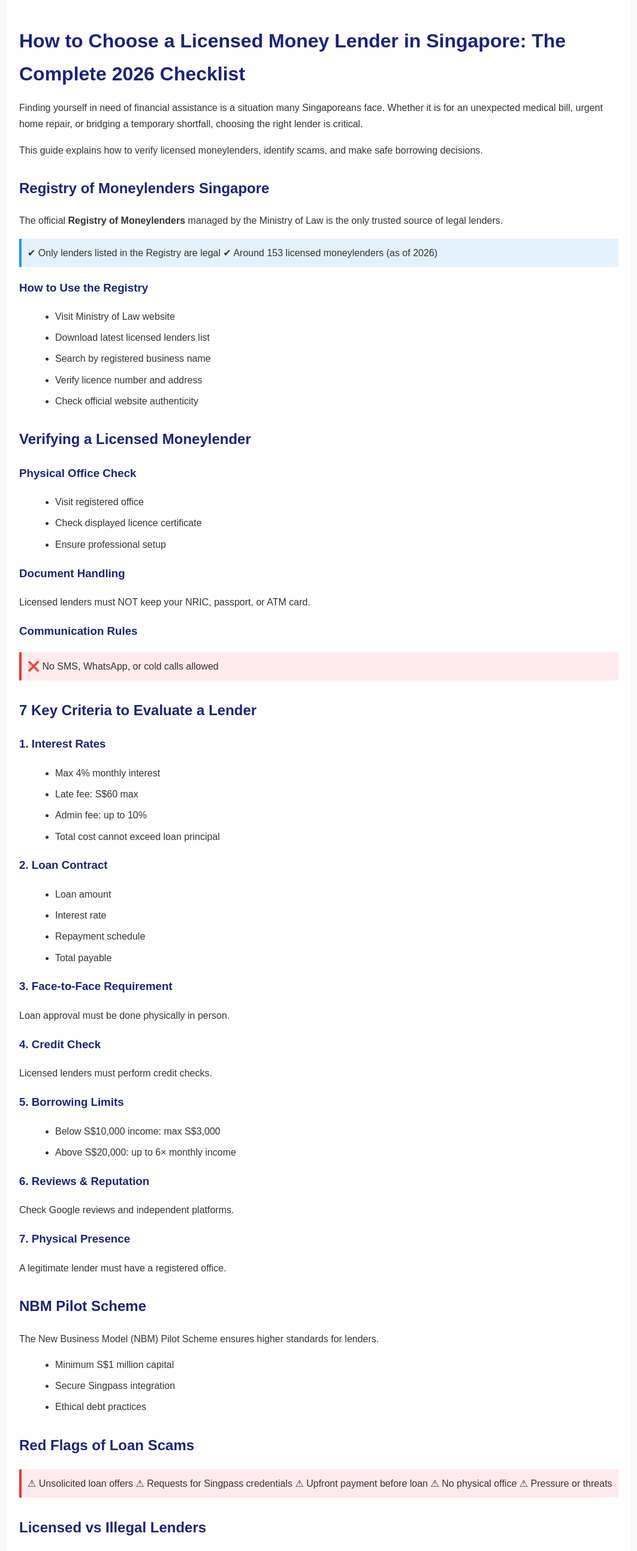
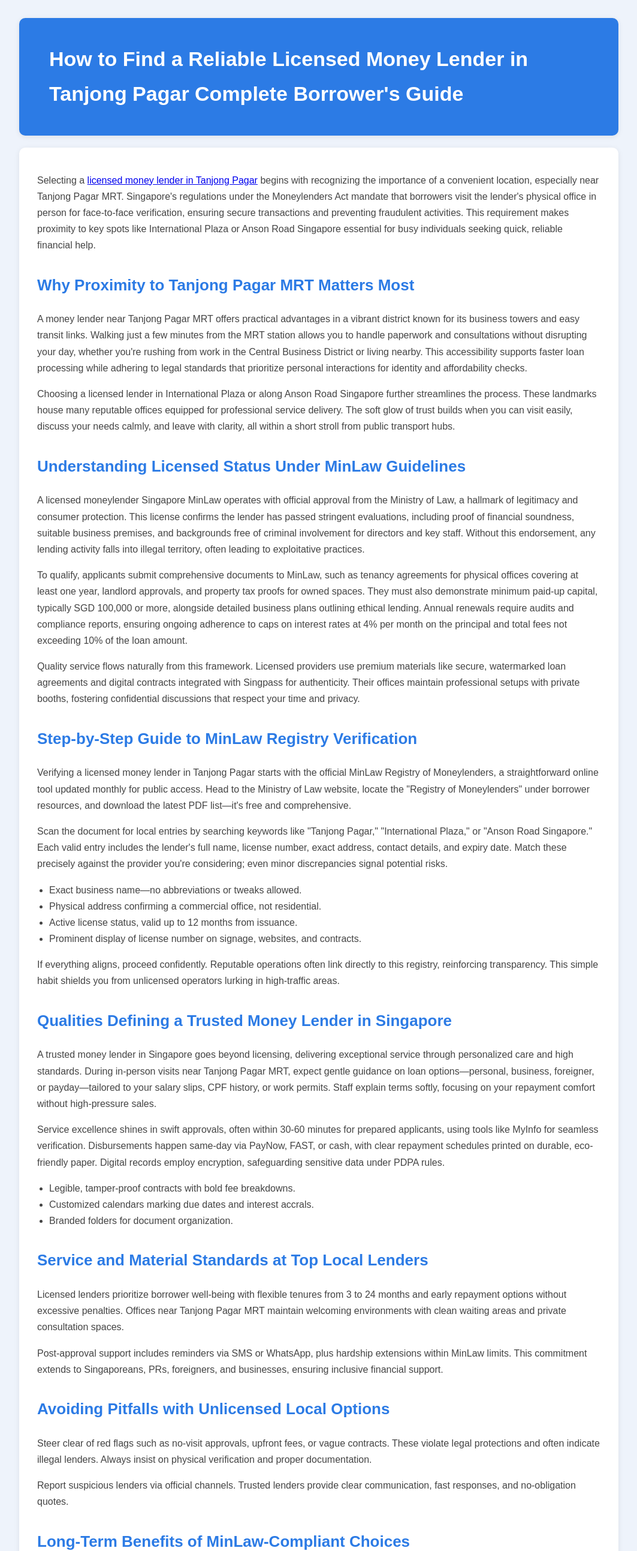
Before and after one commit to delldelllatitude131-sys/monetlender, a plain HTML site: page index.html in a window 1280 px wide. Shown: the top 2585 px of the page at 60% size, without its empty margins (108-1171 px from the left). Drawn offline with Linux system fonts and the light colour scheme.

Commit message:
Update index.html

```diff
--- a/index.html
+++ b/index.html
@@ -3,201 +3,142 @@
 <head>
 <meta charset="UTF-8">
 <meta name="viewport" content="width=device-width, initial-scale=1.0">
-    <title>How to Choose a Licensed Money Lender in Singapore (2026 Checklist)</title>
+
 <style>
     body {
         font-family: Arial, sans-serif;
-            line-height: 1.7;
+        background: #eef3fb; /* New soft blue theme */
         margin: 0;
         padding: 0;
-            background: #f9f9f9;
-            color: #333;
+        line-height: 1.7;
     }
     .container {
+        width: 80%;
         max-width: 1000px;
-            margin: auto;
-            padding: 20px;
-            background: #fff;
+        margin: 30px auto;
     }
-        h1, h2, h3 {
-            color: #1a237e;
+    .title-box {
+        background: #2c7be5;
+        padding: 40px 50px;
+        border-radius: 10px;
+        box-shadow: 0 2px 10px rgba(0,0,0,0.08);
+        margin-bottom: 20px;
     }
     h1 {
-            margin-bottom: 10px;
+        margin: 0;
+        font-size: 34px;
+        color: #ffffff;
+    }
+    .blog-box {
+        background: white;
+        padding: 25px 30px;
+        border-radius: 10px;
+        box-shadow: 0 2px 10px rgba(0,0,0,0.08);
     }
     h2 {
         margin-top: 30px;
+        font-size: 26px;
+        color: #2c7be5;
+    }
+    p, li {
+        font-size: 16px;
+        color: #444;
     }
     ul {
-            margin-left: 20px;
+        padding-left: 20px;
     }
-        li {
-            margin-bottom: 8px;
-        }
-        .highlight {
-            background: #e3f2fd;
-            padding: 10px;
-            border-left: 4px solid #2196f3;
-            margin: 15px 0;
-        }
-        .warning {
-            background: #ffebee;
-            padding: 10px;
-            border-left: 4px solid #e53935;
-            margin: 15px 0;
-        }
-        footer {
-            margin-top: 40px;
-            padding-top: 20px;
-            border-top: 1px solid #ddd;
-            font-size: 14px;
-            color: #666;
+</style>
+
+<style>
+#progressBar{
+    position:fixed;
+    top:0;
+    left:0;
+    height:5px;
+    width:0;
+    background:#2c7be5;
+    z-index:9999;
 }
 </style>
 </head>
+
 <body>
+
+<div id="progressBar"></div>
+
+<script>
+window.addEventListener('scroll',function(){
+ let h=document.documentElement;
+ let sc=(h.scrollTop)/(h.scrollHeight-h.clientHeight)*100;
+ document.getElementById('progressBar').style.width=sc+'%';
+});
+</script>
 
 <div class="container">
 
-    <h1>How to Choose a Licensed Money Lender in Singapore: The Complete 2026 Checklist</h1>
+    <div class="title-box">
+        <h1>How to Find a Reliable Licensed Money Lender in Tanjong Pagar Complete Borrower's Guide</h1>
+    </div>
 
-    <p>
-        Finding yourself in need of financial assistance is a situation many Singaporeans face. Whether it is for an unexpected medical bill, urgent home repair, or bridging a temporary shortfall, choosing the right lender is critical.
+    <div class="blog-box">
+
+<p>Selecting a <a href="https://www.credit21.com.sg/">licensed money lender in Tanjong Pagar</a> begins with recognizing the importance of a convenient location, especially near Tanjong Pagar MRT. Singapore's regulations under the Moneylenders Act mandate that borrowers visit the lender's physical office in person for face-to-face verification, ensuring secure transactions and preventing fraudulent activities. This requirement makes proximity to key spots like International Plaza or Anson Road Singapore essential for busy individuals seeking quick, reliable financial help.</p>
+
+<h2>Why Proximity to Tanjong Pagar MRT Matters Most</h2>
+<p>A money lender near Tanjong Pagar MRT offers practical advantages in a vibrant district known for its business towers and easy transit links. Walking just a few minutes from the MRT station allows you to handle paperwork and consultations without disrupting your day, whether you're rushing from work in the Central Business District or living nearby. This accessibility supports faster loan processing while adhering to legal standards that prioritize personal interactions for identity and affordability checks.</p>
+
+<p>Choosing a licensed lender in International Plaza or along Anson Road Singapore further streamlines the process. These landmarks house many reputable offices equipped for professional service delivery. The soft glow of trust builds when you can visit easily, discuss your needs calmly, and leave with clarity, all within a short stroll from public transport hubs.</p>
+
+<h2>Understanding Licensed Status Under MinLaw Guidelines</h2>
+<p>A licensed moneylender Singapore MinLaw operates with official approval from the Ministry of Law, a hallmark of legitimacy and consumer protection. This license confirms the lender has passed stringent evaluations, including proof of financial soundness, suitable business premises, and backgrounds free of criminal involvement for directors and key staff. Without this endorsement, any lending activity falls into illegal territory, often leading to exploitative practices.</p>
+
+<p>To qualify, applicants submit comprehensive documents to MinLaw, such as tenancy agreements for physical offices covering at least one year, landlord approvals, and property tax proofs for owned spaces. They must also demonstrate minimum paid-up capital, typically SGD 100,000 or more, alongside detailed business plans outlining ethical lending. Annual renewals require audits and compliance reports, ensuring ongoing adherence to caps on interest rates at 4% per month on the principal and total fees not exceeding 10% of the loan amount.</p>
+
+<p>Quality service flows naturally from this framework. Licensed providers use premium materials like secure, watermarked loan agreements and digital contracts integrated with Singpass for authenticity. Their offices maintain professional setups with private booths, fostering confidential discussions that respect your time and privacy.</p>
+
+<h2>Step-by-Step Guide to MinLaw Registry Verification</h2>
+<p>Verifying a licensed money lender in Tanjong Pagar starts with the official MinLaw Registry of Moneylenders, a straightforward online tool updated monthly for public access. Head to the Ministry of Law website, locate the "Registry of Moneylenders" under borrower resources, and download the latest PDF list—it's free and comprehensive.</p>
+
+<p>Scan the document for local entries by searching keywords like "Tanjong Pagar," "International Plaza," or "Anson Road Singapore." Each valid entry includes the lender's full name, license number, exact address, contact details, and expiry date. Match these precisely against the provider you're considering; even minor discrepancies signal potential risks.</p>
+
+<ul>
+<li>Exact business name—no abbreviations or tweaks allowed.</li>
+<li>Physical address confirming a commercial office, not residential.</li>
+<li>Active license status, valid up to 12 months from issuance.</li>
+<li>Prominent display of license number on signage, websites, and contracts.</li>
+</ul>
+
+<p>If everything aligns, proceed confidently. Reputable operations often link directly to this registry, reinforcing transparency. This simple habit shields you from unlicensed operators lurking in high-traffic areas.</p>
+
+<h2>Qualities Defining a Trusted Money Lender in Singapore</h2>
+<p>A trusted money lender in Singapore goes beyond licensing, delivering exceptional service through personalized care and high standards. During in-person visits near Tanjong Pagar MRT, expect gentle guidance on loan options—personal, business, foreigner, or payday—tailored to your salary slips, CPF history, or work permits. Staff explain terms softly, focusing on your repayment comfort without high-pressure sales.</p>
+
+<p>Service excellence shines in swift approvals, often within 30-60 minutes for prepared applicants, using tools like MyInfo for seamless verification. Disbursements happen same-day via PayNow, FAST, or cash, with clear repayment schedules printed on durable, eco-friendly paper. Digital records employ encryption, safeguarding sensitive data under PDPA rules.</p>
+
+<ul>
+<li>Legible, tamper-proof contracts with bold fee breakdowns.</li>
+<li>Customized calendars marking due dates and interest accrals.</li>
+<li>Branded folders for document organization.</li>
+</ul>
+
+<h2>Service and Material Standards at Top Local Lenders</h2>
+<p>Licensed lenders prioritize borrower well-being with flexible tenures from 3 to 24 months and early repayment options without excessive penalties. Offices near Tanjong Pagar MRT maintain welcoming environments with clean waiting areas and private consultation spaces.</p>
+
+<p>Post-approval support includes reminders via SMS or WhatsApp, plus hardship extensions within MinLaw limits. This commitment extends to Singaporeans, PRs, foreigners, and businesses, ensuring inclusive financial support.</p>
+
+<h2>Avoiding Pitfalls with Unlicensed Local Options</h2>
+<p>Steer clear of red flags such as no-visit approvals, upfront fees, or vague contracts. These violate legal protections and often indicate illegal lenders. Always insist on physical verification and proper documentation.</p>
+
+<p>Report suspicious lenders via official channels. Trusted lenders provide clear communication, fast responses, and no-obligation quotes.</p>
+
+<h2>Long-Term Benefits of MinLaw-Compliant Choices</h2>
+<p>Partnering with a licensed lender ensures regulated interest rates, transparent fees, and borrower protection. Convenient access near MRT stations helps you manage finances efficiently while maintaining compliance.</p>
+
+<p>For more details, you can also visit this official site:
+<a href="https://www.credit21.com.sg/">https://www.credit21.com.sg/</a>
 </p>
 
-    <p>
-        This guide explains how to verify licensed moneylenders, identify scams, and make safe borrowing decisions.
-    </p>
-
-    <h2>Registry of Moneylenders Singapore</h2>
-
-    <p>
-        The official <strong>Registry of Moneylenders</strong> managed by the Ministry of Law is the only trusted source of legal lenders.
-    </p>
-
-    <div class="highlight">
-        ✔ Only lenders listed in the Registry are legal
-        ✔ Around 153 licensed moneylenders (as of 2026)
     </div>
-
-    <h3>How to Use the Registry</h3>
-    <ul>
-        <li>Visit Ministry of Law website</li>
-        <li>Download latest licensed lenders list</li>
-        <li>Search by registered business name</li>
-        <li>Verify licence number and address</li>
-        <li>Check official website authenticity</li>
-    </ul>
-
-    <h2>Verifying a Licensed Moneylender</h2>
-
-    <h3>Physical Office Check</h3>
-    <ul>
-        <li>Visit registered office</li>
-        <li>Check displayed licence certificate</li>
-        <li>Ensure professional setup</li>
-    </ul>
-
-    <h3>Document Handling</h3>
-    <p>Licensed lenders must NOT keep your NRIC, passport, or ATM card.</p>
-
-    <h3>Communication Rules</h3>
-    <div class="warning">
-        ❌ No SMS, WhatsApp, or cold calls allowed
-    </div>
-
-    <h2>7 Key Criteria to Evaluate a Lender</h2>
-
-    <h3>1. Interest Rates</h3>
-    <ul>
-        <li>Max 4% monthly interest</li>
-        <li>Late fee: S$60 max</li>
-        <li>Admin fee: up to 10%</li>
-        <li>Total cost cannot exceed loan principal</li>
-    </ul>
-
-    <h3>2. Loan Contract</h3>
-    <ul>
-        <li>Loan amount</li>
-        <li>Interest rate</li>
-        <li>Repayment schedule</li>
-        <li>Total payable</li>
-    </ul>
-
-    <h3>3. Face-to-Face Requirement</h3>
-    <p>Loan approval must be done physically in person.</p>
-
-    <h3>4. Credit Check</h3>
-    <p>Licensed lenders must perform credit checks.</p>
-
-    <h3>5. Borrowing Limits</h3>
-    <ul>
-        <li>Below S$10,000 income: max S$3,000</li>
-        <li>Above S$20,000: up to 6× monthly income</li>
-    </ul>
-
-    <h3>6. Reviews & Reputation</h3>
-    <p>Check Google reviews and independent platforms.</p>
-
-    <h3>7. Physical Presence</h3>
-    <p>A legitimate lender must have a registered office.</p>
-
-    <h2>NBM Pilot Scheme</h2>
-
-    <p>
-        The New Business Model (NBM) Pilot Scheme ensures higher standards for lenders.
-    </p>
-
-    <ul>
-        <li>Minimum S$1 million capital</li>
-        <li>Secure Singpass integration</li>
-        <li>Ethical debt practices</li>
-    </ul>
-
-    <h2>Red Flags of Loan Scams</h2>
-
-    <div class="warning">
-        ⚠ Unsolicited loan offers
-        ⚠ Requests for Singpass credentials
-        ⚠ Upfront payment before loan
-        ⚠ No physical office
-        ⚠ Pressure or threats
-    </div>
-
-    <h2>Licensed vs Illegal Lenders</h2>
-    <p>
-        Borrowing from loan sharks is illegal and dangerous. Always verify lenders through official channels.
-    </p>
-
-    <h2>Frequently Asked Questions</h2>
-
-    <h3>Can I verify a lender online?</h3>
-    <p>Yes, via the Ministry of Law Registry.</p>
-
-    <h3>What if a lender is unlicensed?</h3>
-    <p>Report to authorities or police hotline.</p>
-
-    <h3>Required documents?</h3>
-    <ul>
-        <li>NRIC / Passport</li>
-        <li>Income proof</li>
-    </ul>
-
-    <h3>Can I borrow from multiple lenders?</h3>
-    <p>Yes, within legal limits.</p>
-
-    <h3>What if I cannot repay?</h3>
-    <p>Contact lender early or seek financial counselling.</p>
-
-    <h2>Conclusion</h2>
-
-    <p>
-        By verifying lenders, understanding your rights, and spotting scams, you can borrow safely and confidently in Singapore.
-    </p>
-
-    <footer>
-        <p>© 2026 Financial Guide | All Rights Reserved</p>
-    </footer>
 
 </div>
 
```
Lines whose indentation alone changed are shown as unchanged.
